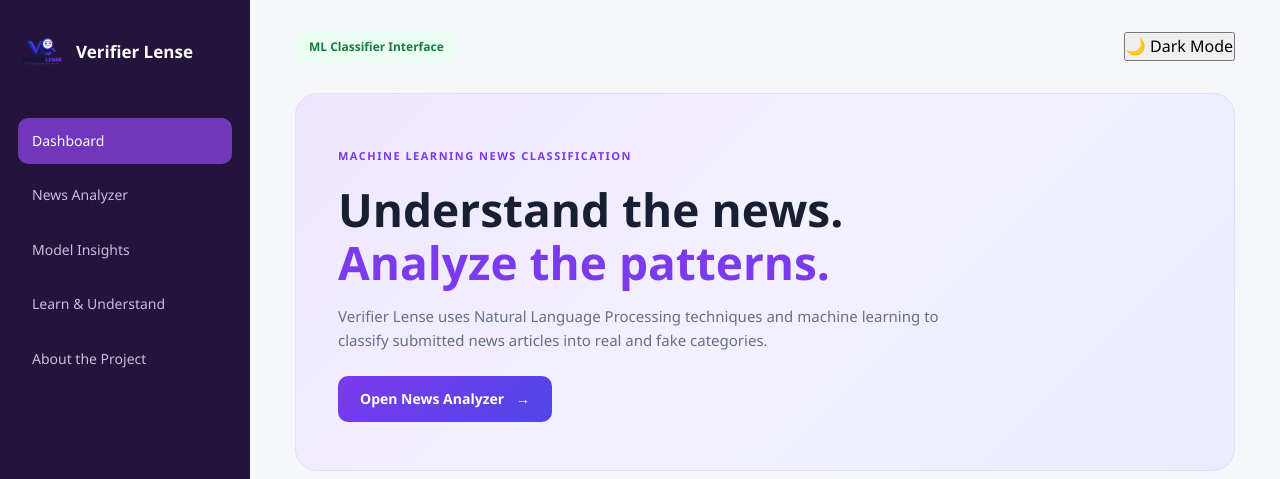
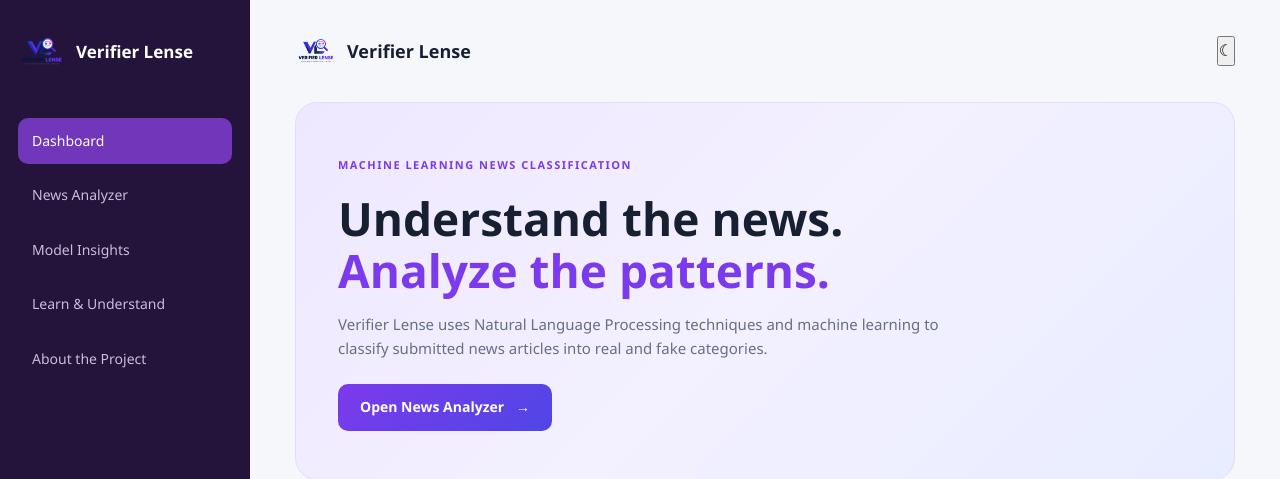
Before and after one commit to SyedaNazish-debug/verifier_model, a Flask app: page / in a window 1280 px wide. Shown: the top 479 px of the page. Run offline with Flask 3, Linux system fonts and the light colour scheme; parts of the project's set-up code (start-up, migrations or seed data) failed here and were passed over.

Commit message:
Update topbar branding and theme toggle

```diff
--- a/static/style.css
+++ b/static/style.css
@@ -205,6 +208,42 @@ button {
   gap: 15px;
 
   margin-bottom: 30px;
+}
+
+.topbar-left {
+  display: flex;
+  align-items: center;
+  justify-content: flex-start;
+  gap: 14px;
+
+  width: fit-content;
+  flex: 0 0 auto;
+  min-width: 0;
+}
+
+/* TOPBAR BRAND */
+
+.topbar-brand {
+  display: flex;
+  align-items: center;
+  gap: 10px;
+  min-width: 0;
+}
+
+.topbar-brand-logo {
+  width: 42px;
+  height: 42px;
+  max-width: 42px;
+  object-fit: contain;
+  display: block;
+  flex: 0 0 42px;
+}
+
+.topbar-brand-name {
+  color: var(--text);
+  font-size: 18px;
+  font-weight: 700;
+  white-space: nowrap;
 }
 
 .model-status {
--- a/templates/base.html
+++ b/templates/base.html
@@ -1,15 +1,15 @@
-
-<!DOCTYPE html>
+<!doctype html>
 <html lang="en">
-
   <head>
-    <meta charset="UTF-8">
-    <meta name="viewport" content="width=device-width, initial-scale=1.0">
+    <meta charset="UTF-8" />
+    <meta name="viewport" content="width=device-width, initial-scale=1.0" />
 
     <title>{% block title %}Verifier Lense{% endblock %}</title>
 
-    <link rel="stylesheet"
-          href="{{ url_for('static', filename='style.css') }}">
+    <link
+      rel="stylesheet"
+      href="{{ url_for('static', filename='style.css') }}"
+    />
 
     <script>
       // Apply the saved theme before rendering the page
@@ -22,121 +22,119 @@
   </head>
 
   <body>
-
     <div class="app">
-
       <!-- SIDEBAR -->
       <aside class="sidebar" id="sidebar">
+        <div class="brand">
+          <img
+            src="{{ url_for('static', filename='VLM-LOGO.png') }}"
+            alt="Verifier Lense Logo"
+            class="brand-logo"
+          />
 
-        <div class="brand">
+          <div class="brand-text">Verifier Lense</div>
 
-            <img src="{{ url_for('static', filename='VLM-LOGO.png') }}"
-                 alt="Verifier Lense Logo"
-                 class="brand-logo">
-
-            <div class="brand-text">
-                Verifier Lense
-            </div>
-
-            <button class="sidebar-close"
+          <button
+            class="sidebar-close"
             type="button"
             onclick="toggleSidebar()"
-                    aria-label="Close navigation">
+            aria-label="Close navigation"
+          >
             ×
           </button>
-
         </div>
-
 
         <!-- NAVIGATION -->
         <nav class="sidebar-nav">
-
-            <a href="{{ url_for('home') }}"
-               class="nav-item {% if request.endpoint == 'home' %}active{% endif %}">
+          <a
+            href="{{ url_for('home') }}"
+            class="nav-item {% if request.endpoint == 'home' %}active{% endif %}"
+          >
             Dashboard
           </a>
 
-            <a href="{{ url_for('analyzer') }}"
-               class="nav-item {% if request.endpoint in ['analyzer', 'predict'] %}active{% endif %}">
+          <a
+            href="{{ url_for('analyzer') }}"
+            class="nav-item {% if request.endpoint in ['analyzer', 'predict'] %}active{% endif %}"
+          >
             News Analyzer
           </a>
 
-            <a href="{{ url_for('model_insights') }}"
-               class="nav-item {% if request.endpoint == 'model_insights' %}active{% endif %}">
+          <a
+            href="{{ url_for('model_insights') }}"
+            class="nav-item {% if request.endpoint == 'model_insights' %}active{% endif %}"
+          >
             Model Insights
           </a>
 
-            <a href="{{ url_for('learn') }}"
-               class="nav-item {% if request.endpoint == 'learn' %}active{% endif %}">
+          <a
+            href="{{ url_for('learn') }}"
+            class="nav-item {% if request.endpoint == 'learn' %}active{% endif %}"
+          >
             Learn & Understand
           </a>
 
-            <a href="{{ url_for('about') }}"
-               class="nav-item {% if request.endpoint == 'about' %}active{% endif %}">
+          <a
+            href="{{ url_for('about') }}"
+            class="nav-item {% if request.endpoint == 'about' %}active{% endif %}"
+          >
             About the Project
           </a>
-
         </nav>
-
       </aside>
-
 
       <!-- MAIN CONTENT -->
       <main class="main-content">
-
-        <button class="mobile-menu"
+        <!-- TOPBAR -->
+        <header class="topbar">
+          <div class="topbar-left">
+            <button
+              class="mobile-menu"
               type="button"
               onclick="toggleSidebar()"
               aria-label="Open navigation"
-                aria-expanded="false">
+              aria-expanded="false"
+            >
               ☰
             </button>
 
+            <div class="topbar-brand">
+              <img
+                src="{{ url_for('static', filename='VLM-LOGO.png') }}"
+                alt="Verifier Lense Logo"
+                class="topbar-brand-logo"
+              />
 
-        <!-- TOPBAR -->
-        <header class="topbar">
-
-            <div class="model-status">
-                ML Classifier Interface
+              <span class="topbar-brand-name">Verifier Lense</span>
+            </div>
           </div>
 
-            <button type="button"
+          <button
+            type="button"
             id="themeToggle"
             class="theme-toggle"
             onclick="toggleTheme()"
-                    aria-label="Switch theme">
-                🌙 Dark Mode
+            aria-label="Switch theme"
+          >
+            ☾
           </button>
-
         </header>
 
-
         <!-- PAGE CONTENT -->
-        {% block content %}
-        {% endblock %}
-
+        {% block content %} {% endblock %}
 
         <!-- FOOTER -->
         <footer class="footer">
-            <p>
-                Verifier Lense | Machine Learning News Classification
-            </p>
-            <p>
-              A BCA TY Capstone Project
-            </p>
+          <p>Verifier Lense | Machine Learning News Classification</p>
+          <p>A BCA TY Capstone Project</p>
         </footer>
-
       </main>
-
     </div>
-
 
     <!-- JAVASCRIPT -->
     <script>
-
       // SIDEBAR CONTROL
       function toggleSidebar() {
-
         const sidebar = document.getElementById("sidebar");
         const menuButton = document.querySelector(".mobile-menu");
 
@@ -146,13 +144,10 @@
 
         menuButton.style.display = isOpen ? "none" : "block";
         menuButton.setAttribute("aria-expanded", isOpen);
-
       }
-
 
       // THEME CONTROL
       function applyTheme(theme) {
-
         document.documentElement.setAttribute("data-theme", theme);
 
         localStorage.setItem("verifier-theme", theme);
@@ -160,33 +155,23 @@
         const button = document.getElementById("themeToggle");
 
         if (button) {
-            button.textContent =
-                theme === "dark" ? "☀️ Light Mode" : "🌙 Dark Mode";
+          button.textContent = theme === "dark" ? "☀" : "☾";
+        }
       }
 
-    }
-
-
       function toggleTheme() {
-
         const currentTheme =
           document.documentElement.getAttribute("data-theme");
 
-        const newTheme =
-            currentTheme === "dark" ? "light" : "dark";
+        const newTheme = currentTheme === "dark" ? "light" : "dark";
 
         applyTheme(newTheme);
-
       }
 
-
       // INITIALIZE THEME
-    const initialTheme =
-        localStorage.getItem("verifier-theme") || "light";
+      const initialTheme = localStorage.getItem("verifier-theme") || "light";
 
       applyTheme(initialTheme);
-
     </script>
-
   </body>
 </html>
```
Also changed, not shown: other parts of static/style.css (+65 -15 lines). Lines whose indentation alone changed are shown as unchanged.
